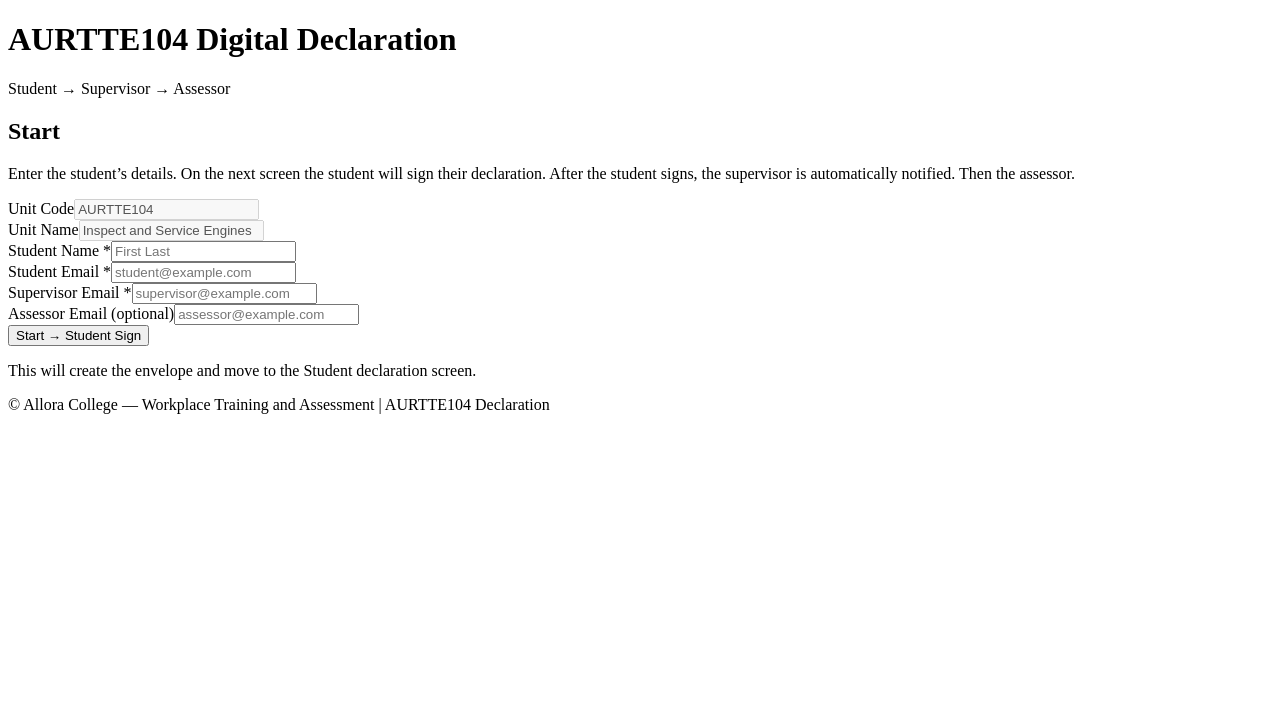
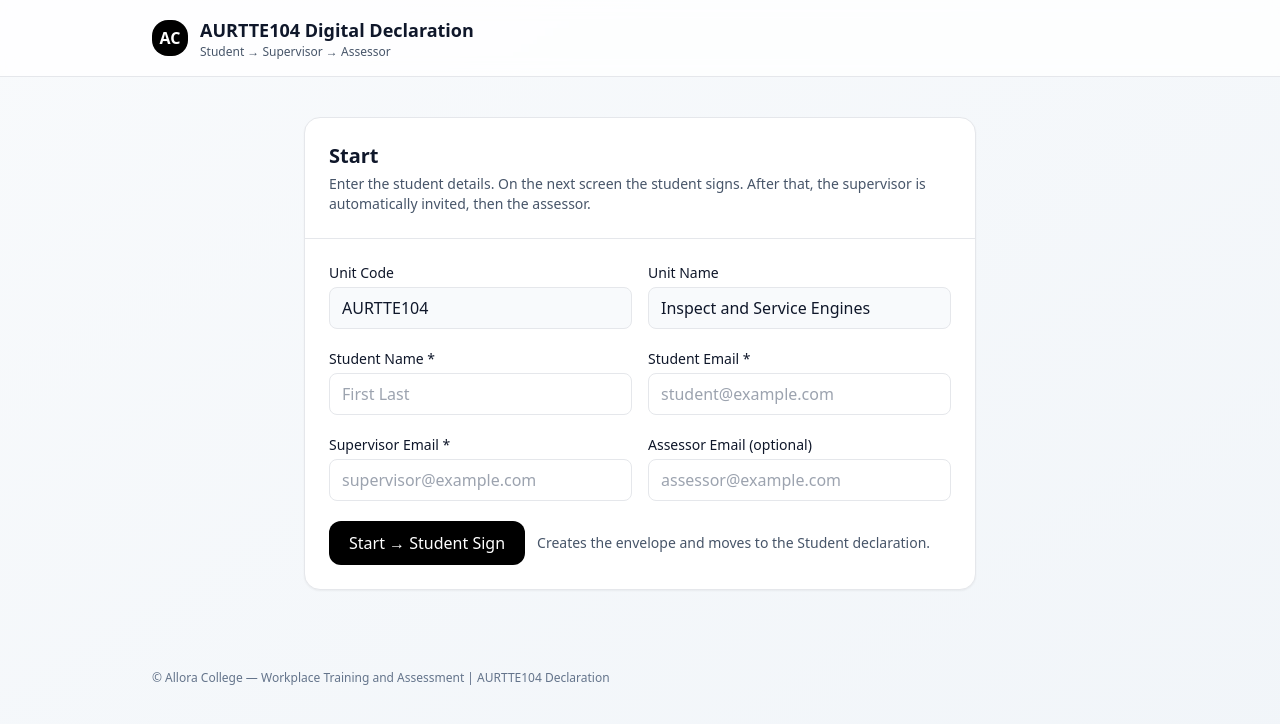
Before and after one commit to markmyw0rd/digital-declaration101, a Next.js app: page / in a window 1280 px wide. Shown: the top 724 px of the page. Built offline with nearby package versions, Linux system fonts and the light colour scheme.

Commit message:
ui(flow): two-screen UX (start → student sign), Tailwind cards, JSON-safe API responses

```diff
--- a/app/api/envelopes/route.ts
+++ b/app/api/envelopes/route.ts
@@ -1,23 +1,51 @@
+// app/api/envelopes/route.ts
 import { NextRequest, NextResponse } from "next/server";
 import { sql } from "../../../lib/db";
 import { signToken } from "../../../lib/jwt";
 import { sendMagicLink } from "../../../lib/email";
 
-export async function POST(req: NextRequest){
+export async function POST(req: NextRequest) {
+  try {
     const { unitCode, unitName, studentEmail, studentName, supervisorEmail, assessorEmail } = await req.json();
-  const unit = await sql`INSERT INTO units (code,name) VALUES (${unitCode},${unitName||unitCode})
-    ON CONFLICT (code) DO UPDATE SET name=EXCLUDED.name RETURNING id`;
-  const student = await sql`INSERT INTO users (email,name,role) VALUES (${studentEmail},${studentName||""},'student')
-    ON CONFLICT (email) DO UPDATE SET name=EXCLUDED.name RETURNING id`;
-  const env = await sql`INSERT INTO envelopes (unit_id, student_id, status)
-    VALUES (${unit.rows[0].id}, ${student.rows[0].id}, 'awaiting_student') RETURNING id`;
-  await sql`INSERT INTO envelope_parties (envelope_id, role, email) VALUES
+
+    if (!unitCode || !studentEmail) {
+      return NextResponse.json({ error: "Missing unitCode or studentEmail" }, { status: 400 });
+    }
+
+    const unit = await sql`
+      INSERT INTO units (code, name) VALUES (${unitCode}, ${unitName || unitCode})
+      ON CONFLICT (code) DO UPDATE SET name = EXCLUDED.name
+      RETURNING id
+    `;
+
+    const student = await sql`
+      INSERT INTO users (email, name, role) VALUES (${studentEmail}, ${studentName || ""}, 'student')
+      ON CONFLICT (email) DO UPDATE SET name = EXCLUDED.name
+      RETURNING id
+    `;
+
+    const env = await sql`
+      INSERT INTO envelopes (unit_id, student_id, status)
+      VALUES (${unit.rows[0].id}, ${student.rows[0].id}, 'awaiting_student')
+      RETURNING id
+    `;
+
+    await sql`
+      INSERT INTO envelope_parties (envelope_id, role, email) VALUES
       (${env.rows[0].id}, 'student', ${studentEmail}),
       (${env.rows[0].id}, 'supervisor', ${supervisorEmail}),
-    (${env.rows[0].id}, 'assessor', ${assessorEmail})`;
+      (${env.rows[0].id}, 'assessor', ${assessorEmail})
+    `;
+
     const token = signToken({ envId: env.rows[0].id, role: "student" }, "7d");
     await sql`UPDATE envelopes SET current_token=${token} WHERE id=${env.rows[0].id}`;
+
     const url = `${process.env.APP_URL}/e/${token}`;
     await sendMagicLink(studentEmail, url, "Student");
+
     return NextResponse.json({ id: env.rows[0].id, next: url });
+  } catch (e: any) {
+    // Always return JSON so the client can parse safely
+    return NextResponse.json({ error: e?.message || "Server error" }, { status: 500 });
   }
+}
--- a/app/e/[token]/page.tsx
+++ b/app/e/[token]/page.tsx
@@ -18,12 +18,10 @@ export default function Envelope({ params }: { params: { token: string } }) {
 
   useEffect(() => {
     (async () => {
-      // who am I?
       const r = await fetch("/api/whoami", { method: "POST", body: token });
       const j = await r.json();
       setRole(j.role);
 
-      // envelope view for my role
       const g = await fetch(`/api/envelopes/${j.envId}`, {
         headers: { authorization: `Bearer ${token}` },
       });
@@ -49,8 +47,8 @@ export default function Envelope({ params }: { params: { token: string } }) {
       headers: { "content-type": "application/json" },
       body: JSON.stringify({ token, signatureDataUrl, formPatch: { agreed: true }, nextEmail }),
     });
-    const j = await res.json();
-    if (j.next) window.location.href = j.next; // send next role to their link
+    const j = await res.json().catch(() => ({}));
+    if (j?.next) window.location.href = j.next;
   }
 
   async function complete(outcome: "C" | "NYC") {
@@ -59,28 +57,35 @@ export default function Envelope({ params }: { params: { token: string } }) {
       headers: { "content-type": "application/json" },
       body: JSON.stringify({ token, outcome }),
     });
-    const j = await res.json();
-    if (j.finalUrl) window.location.href = j.finalUrl;
+    const j = await res.json().catch(() => ({}));
+    if (j?.finalUrl) window.location.href = j.finalUrl;
   }
 
   return (
-    <main className="max-w-5xl mx-auto p-6 space-y-6">
-      <header className="space-y-1">
-        <h1 className="text-xl font-semibold">Student Declaration</h1>
-        <p className="text-sm text-slate-600">
-          Unit: {env.envelope.unit_code} • Status: {status} • You are: <b>{role}</b>
-        </p>
-      </header>
+    <div className="space-y-6">
+      <div className="rounded-2xl border bg-white shadow-sm p-5">
+        <div className="flex flex-wrap items-center justify-between gap-3">
+          <div>
+            <h2 className="text-lg font-semibold">AURTTE104 — Student Declaration</h2>
+            <p className="text-sm text-slate-600">
+              Unit: {env.envelope.unit_code} • Status: {status} • You are: <b>{role}</b>
+            </p>
+          </div>
+          <div className="text-xs text-slate-500">
+            Student → Supervisor → Assessor
+          </div>
+        </div>
+      </div>
 
-      {/* Student first */}
+      {/* Student first (active card on top) */}
       <Section title="Student — Sign here" locked={!canStudent}>
         <StudentCard locked={!canStudent} onSign={signCurrent} />
         <p className="text-xs text-slate-500 mt-2">
-          After signing, your supervisor will receive a link to complete their declaration.
+          After you sign, your supervisor will automatically receive a link.
         </p>
       </Section>
 
-      {/* Supervisor next (read-only until it's their turn) */}
+      {/* Supervisor (locked until student finishes) */}
       <Section title="Supervisor" locked={!canSupervisor}>
         <SupervisorCard locked={!canSupervisor} onSign={signCurrent} />
       </Section>
@@ -89,10 +94,6 @@ export default function Envelope({ params }: { params: { token: string } }) {
       <AssessorDeclaration locked={!canAssessor} />
       <Checklist locked={!canAssessor} />
       <Outcome locked={!canAssessor} onComplete={complete} />
-
-      <footer className="text-xs text-slate-500 pt-4">
-        © Allora College — Workplace Training and Assessment | AURTTE104 Declaration
-      </footer>
-    </main>
+    </div>
   );
 }
--- a/app/globals.css
+++ b/app/globals.css
@@ -1,7 +1,8 @@
+/* app/globals.css */
 @tailwind base;
 @tailwind components;
 @tailwind utilities;
 
-@media print {
+@layer utilities {
   .avoid-break { break-inside: avoid; }
 }
--- a/app/layout.tsx
+++ b/app/layout.tsx
@@ -1,9 +1,29 @@
-export const metadata = { title: "AURTTE104 Digital Declaration" };
+// app/layout.tsx
+import "./globals.css";
+
+export const metadata = {
+  title: "AURTTE104 Digital Declaration",
+  description: "Student → Supervisor → Assessor",
+};
 
 export default function RootLayout({ children }: { children: React.ReactNode }) {
   return (
     <html lang="en">
-      <body className="min-h-screen bg-neutral-50 text-neutral-900">{children}</body>
+      <body className="min-h-screen bg-gradient-to-br from-slate-50 to-slate-100 text-slate-900">
+        <header className="sticky top-0 z-10 bg-white/80 backdrop-blur border-b">
+          <div className="mx-auto max-w-5xl px-6 py-4 flex items-center gap-3">
+            <div className="h-9 w-9 rounded-2xl bg-black text-white grid place-items-center font-bold">AC</div>
+            <div>
+              <h1 className="text-lg font-semibold">AURTTE104 Digital Declaration</h1>
+              <p className="text-xs text-slate-600">Student → Supervisor → Assessor</p>
+            </div>
+          </div>
+        </header>
+        <main className="mx-auto max-w-5xl px-6 py-10">{children}</main>
+        <footer className="mx-auto max-w-5xl px-6 py-10 text-xs text-slate-500">
+          © Allora College — Workplace Training and Assessment | AURTTE104 Declaration
+        </footer>
+      </body>
     </html>
   );
 }
--- a/app/page.tsx
+++ b/app/page.tsx
@@ -12,19 +12,17 @@ export default function StartPage() {
   const [supervisorEmail, setSupervisorEmail] = useState("");
   const [assessorEmail, setAssessorEmail] = useState("");
 
-  const [loading, setLoading] = useState(false);
-  const [error, setError] = useState<string | null>(null);
+  const [busy, setBusy] = useState(false);
+  const [err, setErr] = useState<string | null>(null);
 
   async function onStart(e: React.FormEvent) {
     e.preventDefault();
-    setError(null);
-
+    setErr(null);
     if (!studentName.trim() || !studentEmail.trim() || !supervisorEmail.trim()) {
-      setError("Student name, Student email, and Supervisor email are required.");
+      setErr("Student name, student email and supervisor email are required.");
       return;
     }
-
-    setLoading(true);
+    setBusy(true);
     try {
       const res = await fetch("/api/envelopes", {
         method: "POST",
@@ -38,60 +36,43 @@ export default function StartPage() {
           assessorEmail,
         }),
       });
-      if (!res.ok) throw new Error(await res.text());
-      const j = await res.json();
-      // 👇 go straight to the Student signing screen
-      window.location.href = j.next; // /e/:token (role=student)
-    } catch (err: any) {
-      setError(err?.message || "Could not create envelope");
-      setLoading(false);
+      // Ensure we handle non-JSON error bodies
+      const text = await res.text();
+      const payload = (() => { try { return JSON.parse(text); } catch { return { error: text }; } })();
+
+      if (!res.ok) throw new Error(payload?.error || "Failed to create envelope");
+      // Go straight to student sign screen
+      window.location.href = payload.next; // /e/:token for Student
+    } catch (e: any) {
+      setErr(e?.message || "Could not create envelope");
+      setBusy(false);
     }
   }
 
   return (
-    <div className="min-h-screen bg-gradient-to-br from-slate-50 to-slate-100">
-      {/* Header */}
-      <header className="border-b bg-white">
-        <div className="mx-auto max-w-5xl px-6 py-5">
-          <h1 className="text-2xl font-bold">AURTTE104 Digital Declaration</h1>
-          <p className="text-sm text-slate-600">Student → Supervisor → Assessor</p>
-        </div>
-      </header>
-
-      {/* Content */}
-      <main className="mx-auto max-w-5xl px-6 py-10">
-        <div className="rounded-2xl border bg-white shadow-sm">
-          <div className="border-b p-5">
-            <h2 className="text-base font-semibold">Start</h2>
-            <p className="text-sm text-slate-600">
-              Enter the student’s details. On the next screen the student will sign their declaration.
-              After the student signs, the supervisor is automatically notified. Then the assessor.
+    <div className="grid place-items-center">
+      <div className="w-full max-w-2xl rounded-2xl border bg-white shadow-sm overflow-hidden">
+        <div className="p-6 border-b">
+          <h2 className="text-xl font-semibold">Start</h2>
+          <p className="text-sm text-slate-600 mt-1">
+            Enter the student details. On the next screen the student signs. After that, the supervisor is
+            automatically invited, then the assessor.
           </p>
         </div>
 
-          <form onSubmit={onStart} className="p-6 grid gap-5">
-            {/* Unit (locked) */}
-            <div className="grid gap-3 md:grid-cols-2">
+        <form onSubmit={onStart} className="p-6 space-y-5">
+          <div className="grid gap-4 md:grid-cols-2">
             <div>
               <label className="block text-sm font-medium mb-1">Unit Code</label>
-                <input
-                  className="w-full rounded-lg border px-3 py-2 bg-slate-50"
-                  value={unitCode}
-                  disabled
-                />
+              <input className="w-full rounded-lg border px-3 py-2 bg-slate-50" value={unitCode} disabled />
             </div>
             <div>
               <label className="block text-sm font-medium mb-1">Unit Name</label>
-                <input
-                  className="w-full rounded-lg border px-3 py-2 bg-slate-50"
-                  value={unitName}
-                  disabled
-                />
+              <input className="w-full rounded-lg border px-3 py-2 bg-slate-50" value={unitName} disabled />
             </div>
           </div>
 
-            {/* Student */}
-            <div className="grid gap-3 md:grid-cols-2">
+          <div className="grid gap-4 md:grid-cols-2">
             <div>
               <label className="block text-sm font-medium mb-1">Student Name *</label>
               <input
@@ -115,8 +96,7 @@ export default function StartPage() {
             </div>
           </div>
 
-            {/* Supervisor & Assessor */}
-            <div className="grid gap-3 md:grid-cols-2">
+          <div className="grid gap-4 md:grid-cols-2">
             <div>
               <label className="block text-sm font-medium mb-1">Supervisor Email *</label>
               <input
@@ -140,32 +120,22 @@ export default function StartPage() {
             </div>
           </div>
 
-            {error && (
-              <div className="rounded-lg border border-red-200 bg-red-50 px-4 py-2 text-sm text-red-800">
-                {error}
-              </div>
+          {err && (
+            <div className="rounded-lg border border-red-200 bg-red-50 px-4 py-2 text-sm text-red-800">{err}</div>
           )}
 
           <div className="flex items-center gap-3">
             <button
               type="submit"
-                disabled={loading}
+              disabled={busy}
               className="rounded-xl bg-black px-5 py-2.5 text-white font-medium disabled:opacity-60"
             >
-                {loading ? "Starting…" : "Start → Student Sign"}
+              {busy ? "Starting…" : "Start → Student Sign"}
             </button>
-
-              <p className="text-sm text-slate-600">
-                This will create the envelope and move to the Student declaration screen.
-              </p>
+            <p className="text-sm text-slate-600">Creates the envelope and moves to the Student declaration.</p>
           </div>
         </form>
       </div>
-
-        <p className="mt-8 text-xs text-slate-500">
-          © Allora College — Workplace Training and Assessment | AURTTE104 Declaration
-        </p>
-      </main>
     </div>
   );
 }
```
Lines whose indentation alone changed are shown as unchanged.
